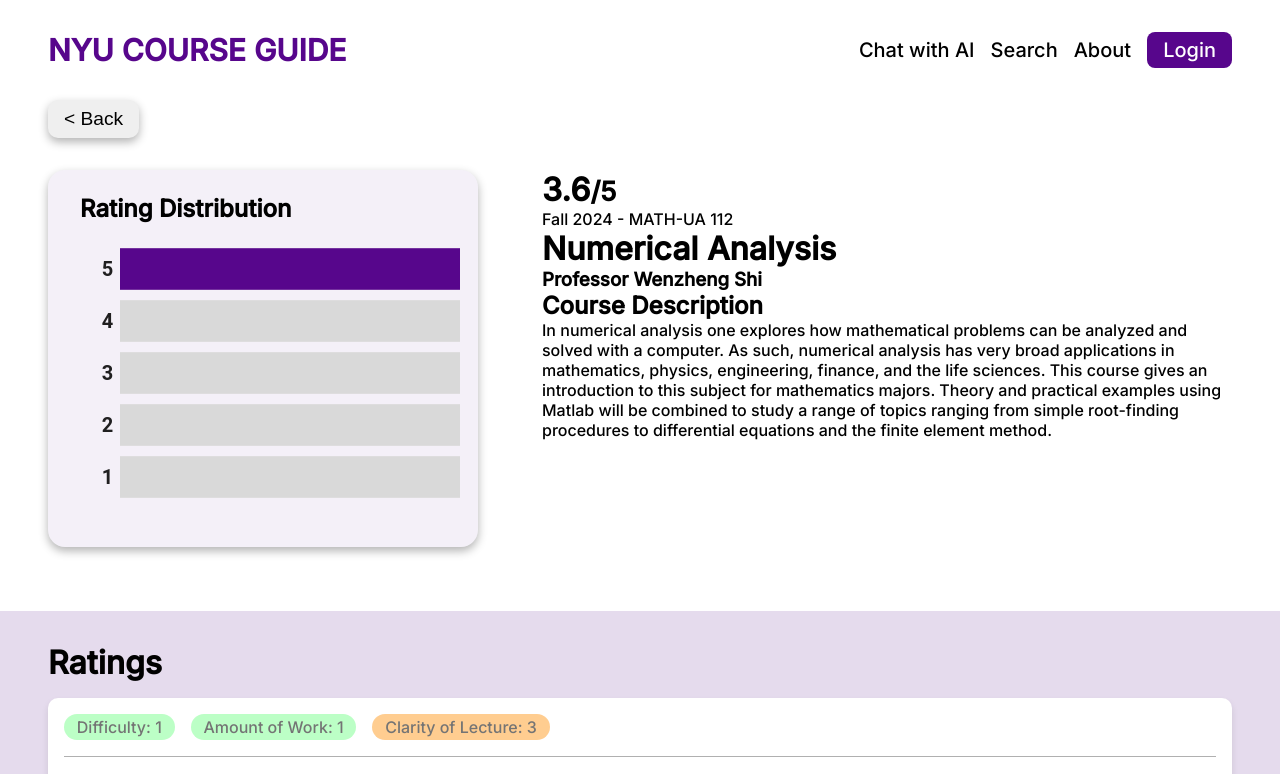
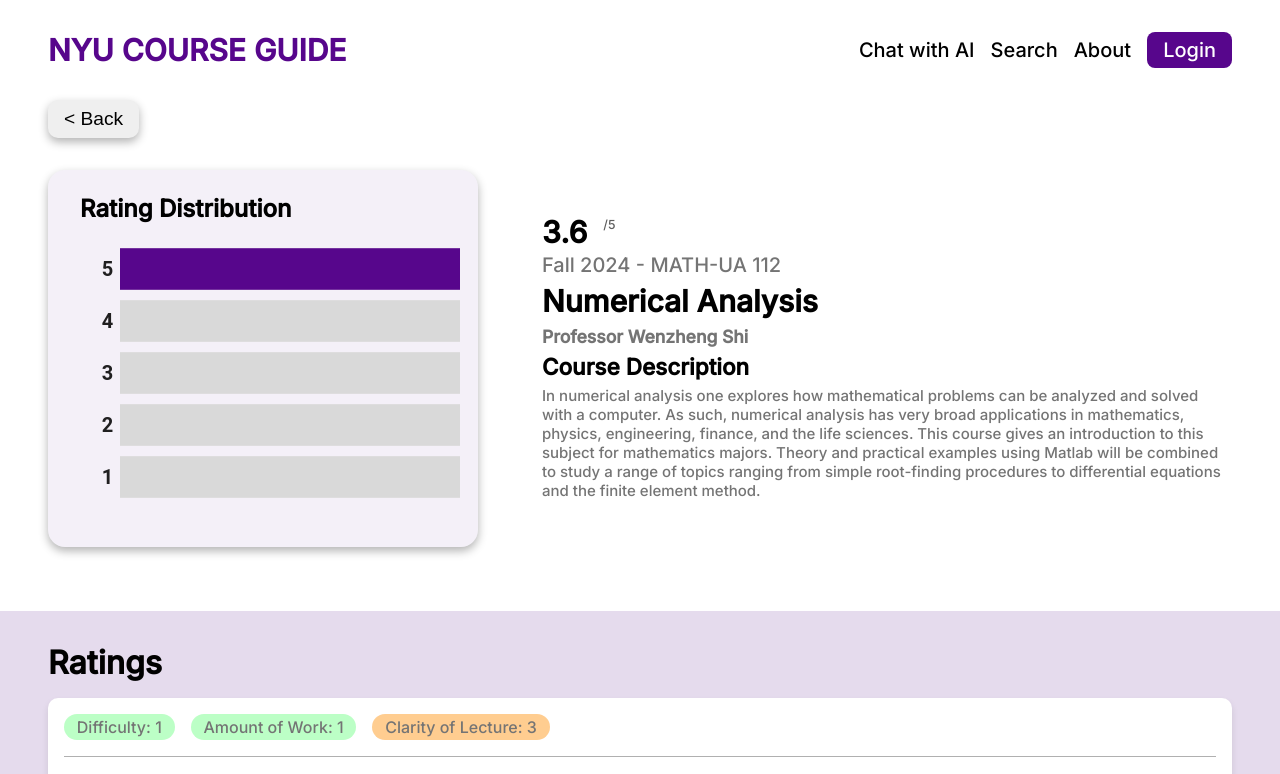
Before and after one commit to sanhocho730/NYU_LL, a Next.js app in the folder frontend/: page /courses/course-name in a window 1280 px wide. Shown: the top 774 px of the page. Built offline with nearby package versions, Linux system fonts and the light colour scheme.

Commit message:
Adjust styling

```diff
--- a/frontend/src/app/courses/course-name/page.module.scss
+++ b/frontend/src/app/courses/course-name/page.module.scss
@@ -5,8 +5,13 @@
         flex-direction: row;
         gap: 4rem;
         padding: 0rem 3rem 5% 3rem;
+        align-items: center;
+        justify-content: center;
+
         .ratingdist{
             display: flex;
+            // align-self: flex-start;
+            height: auto;
             flex-direction: column;
             background-color: rgba(79,15,135,0.06);
             width: 430px;
@@ -15,6 +20,37 @@
             box-shadow: 0px 4px 10px 0 rgba(0, 0, 0, 0.3);
         }
         .desc{
+            display: flex;
+            flex-direction: column;
+            gap: 0.4rem;
+            font-size: 15px;
+
+            .quality{
+                font-size: 25;
+                display: flex;
+                gap: 1rem;
+                align-items: flex-start;
+                h1{
+                    display: flex;
+                    margin: 0;
+                    padding: 0;
+                    line-height: 1;
+                }
+
+                small{
+                    color: #5D5D5D;
+                    font-size: 25;
+                }
+            }
+
+            .semcode{
+                color: #747474;
+                font-size: 20px;
+            }
+
+            .professor, .detail{
+                color: #747474;
+            }
 
 
         }
--- a/frontend/src/app/courses/course-name/page.tsx
+++ b/frontend/src/app/courses/course-name/page.tsx
@@ -149,12 +149,12 @@
                 />
             </div>
             <div className={styles.desc}>
-                <h1>{quality}<small>/5</small></h1>
-                <p>{`${semester} - ${code}`}</p>
-                <h1>{title}</h1>
-                <h3>Professor {professor}</h3>
+                <div className={styles.quality}><h1>{quality}</h1><small>/5</small></div>
+                <p className={styles.semcode}>{`${semester} - ${code}`}</p>
+                <h1 className={styles.title}>{title}</h1>
+                <h3 className={styles.professor}>Professor {professor}</h3>
                 <h2>Course Description</h2>
-                <p>{description}</p>
+                <p className={styles.detail}>{description}</p>
             </div>
         </div>
         <div className={styles.rating}>
```
